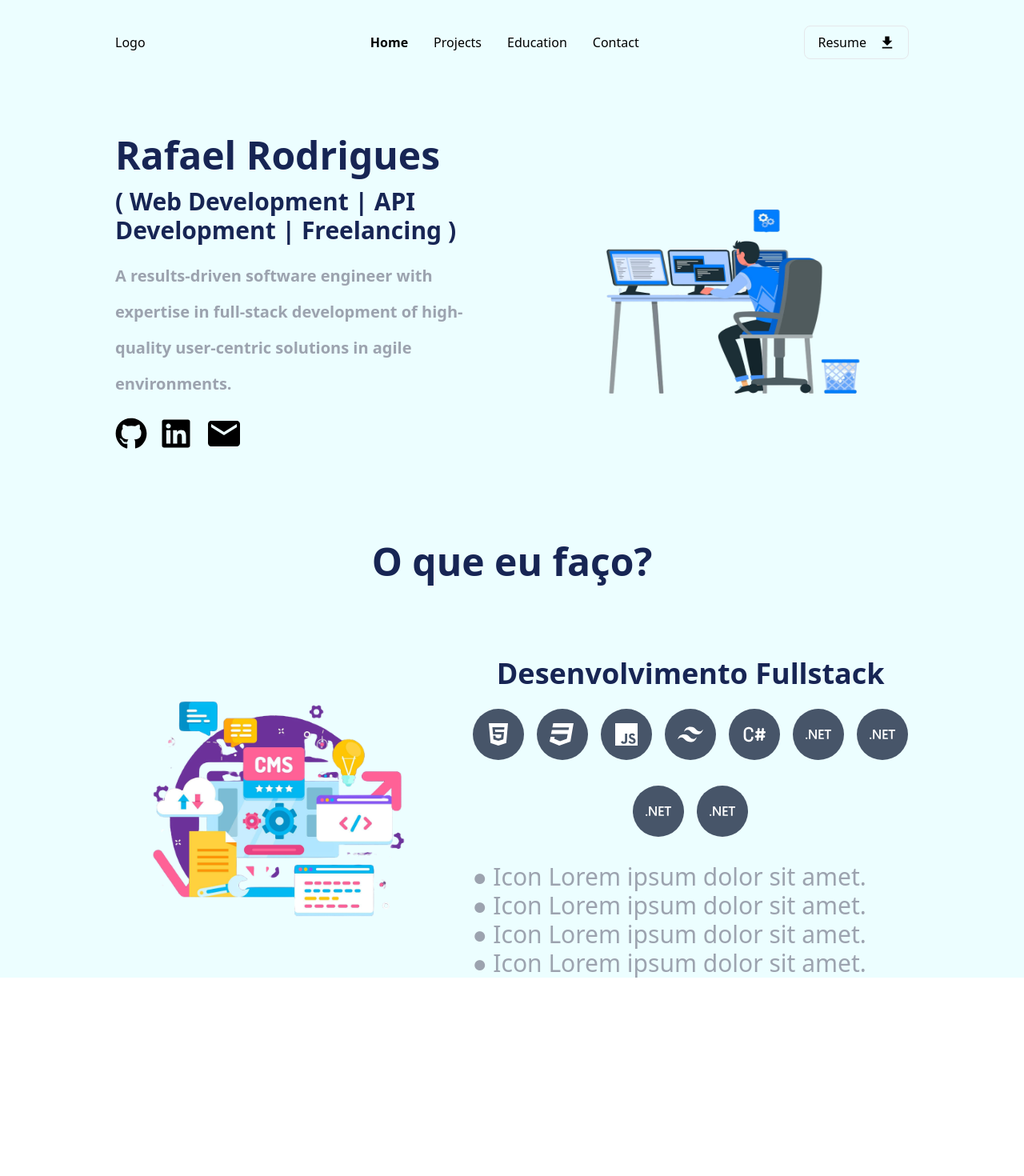
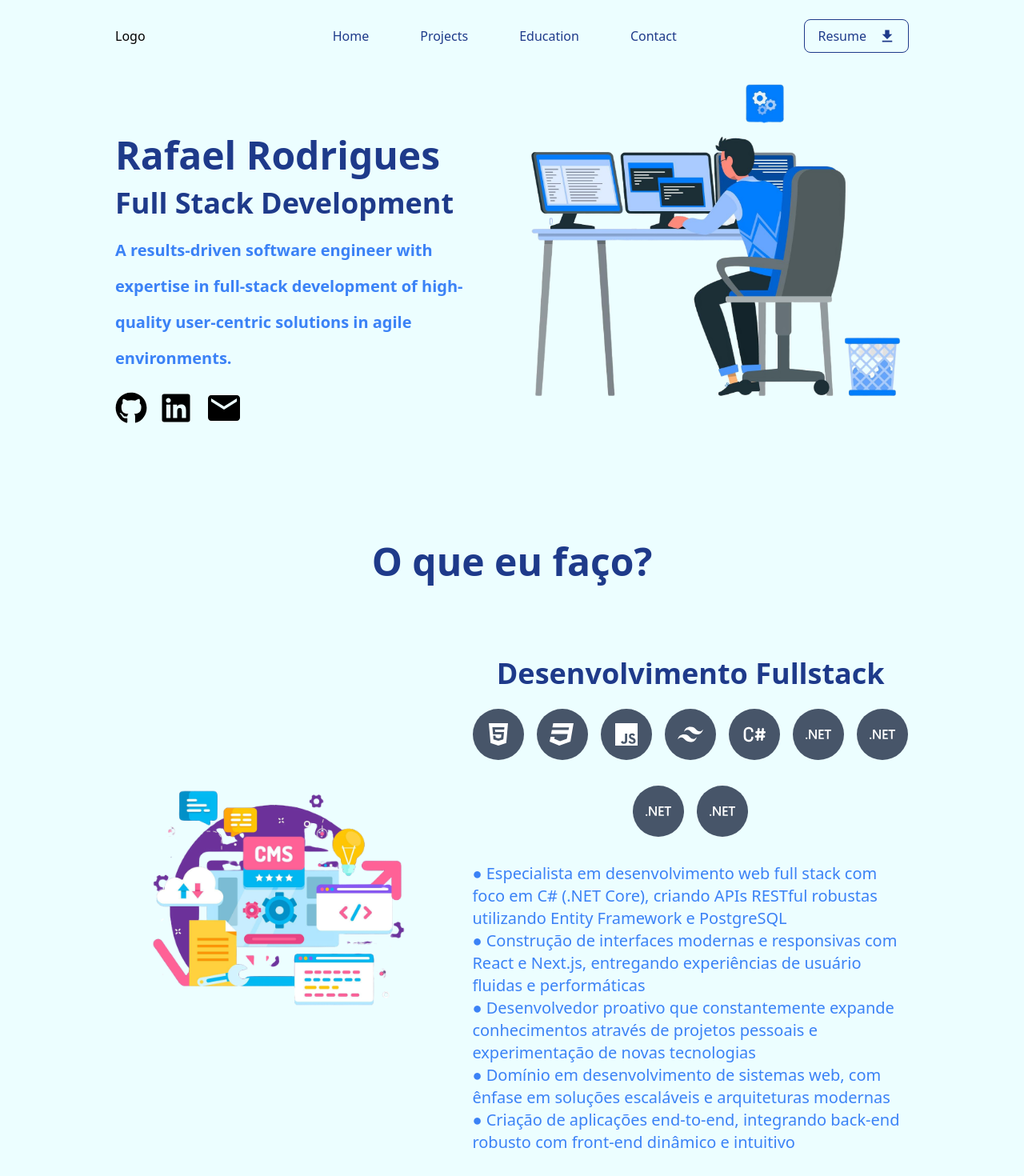
Before and after one commit to rafaelrmdd/portfolio-v2, a Next.js app: page / in a window 1280 px wide. Shown: the top 1470 px of the page at 80% size. Before the commit the page ends 1224 px from the top, so only its background shows below. Built offline with nearby package versions, Linux system fonts and the light colour scheme.

Commit message:
add: visual changes, image position

```diff
--- a/src/components/Education/Content/index.jsx
+++ b/src/components/Education/Content/index.jsx
@@ -37,7 +37,7 @@ export default function Content() {
                     </div>
 
                     <div className="w-[50%] flex justify-center items-center">
-                        <h1 className="text-center text-blue-950 text-6xl font-semibold">Formação e Certificações</h1>
+                        <h1 className="text-center text-blue-900 text-6xl font-semibold">Formação e Certificações</h1>
                     </div>
                 </div>
 
--- a/src/components/Header/index.jsx
+++ b/src/components/Header/index.jsx
@@ -2,18 +2,44 @@ import { IoMdDownload } from "react-icons/io";
 
 export default function Header() {
     return (
-        <header className="flex py-8 justify-between items-center">
+        <header className="flex py-6 justify-between items-center relative z-[10]">
             <div className="w-28">
                 Logo
             </div>
+
             <nav className="flex gap-8">
-                <a href="/" className="font-bold">Home</a>
-                <a href="/projects">Projects</a>
-                <a href="/education">Education</a>
-                <a href="/contact">Contact</a>
+                <a
+                    href="/"
+                    className="font-medium text-blue-900 py-2 px-4 hover:bg-blue-300 rounded-md duration-300"
+                >
+                    Home
+                </a>
+
+                <a
+                    href="/projects"
+                    className="font-medium text-blue-900 py-2 px-4 hover:bg-blue-300 rounded-md duration-300"
+                >
+                    Projects
+                </a>
+
+                <a
+                    href="/education"
+                    className="font-medium text-blue-900 py-2 px-4 hover:bg-blue-300 rounded-md duration-300"
+                >
+                    Education
+                </a>
+
+                <a
+                    href="/contact"
+                    className="font-medium text-blue-900 py-2 px-4 hover:bg-blue-300 rounded-md duration-300"
+                >
+                    Contact
+                    </a>
             </nav>
 
-            <button className="flex items-center gap-4 border rounded-lg px-4 py-2">
+            <button
+                className="flex items-center gap-4 border border-blue-900 rounded-lg px-4 py-2 text-blue-900"
+            >
                 Resume
                 <IoMdDownload className="w-5 h-5"/>
             </button>
--- a/src/components/Home/Content/index.jsx
+++ b/src/components/Home/Content/index.jsx
@@ -11,17 +11,18 @@ import { TbBrandCSharp } from "react-icons/tb";
 import { SiDotnet } from "react-icons/si";
 
 export default function HomeContent() {
+
     return (
         <div className="px-36 bg-cyan-50 w-full h-full">
             <Header />
 
-            <main className="mt-16">
-                <div className="flex justify-between">
+            <main className="mt-20 pb-16">
+                <div className="flex">
                     {/* Left Card  */}
                     <div className="w-[45%] flex flex-col gap-y-4">
-                        <h1 className="text-5xl font-semibold text-blue-950">Rafael Rodrigues</h1>
-                        <h2 className="text-3xl font-semibold text-blue-950">( Web Development | API Development | Freelancing )</h2>
-                        <h3 className="text-xl font-semibold text-gray-400 leading-[45px]">
+                        <h1 className="text-5xl font-bold text-blue-900">Rafael Rodrigues</h1>
+                        <h2 className="text-4xl font-semibold text-blue-900">Full Stack Development </h2>
+                        <h3 className="text-xl font-semibold text-blue-500 leading-[45px]">
                             A results-driven software engineer with expertise in full-stack development
                             of high-quality user-centric solutions in agile environments.
                         </h3>
@@ -35,25 +36,29 @@ export default function HomeContent() {
                     </div>
 
                     {/* Right Card */}
-                    <div className="w-[45%] mb-[-50px]">
-                        <Image src={ImagemTeste} alt="teste" className="w-full h-96"/>
+                    <div className="w-[55%]">
+                        <Image
+                        src={ImagemTeste}
+                        alt="teste"
+                        className="w-[650px] h-[650px] absolute top-[-50px] right-[65px]"
+                    />
                     </div>
                 </div>
 
-                <div className="w-full mt-28">
+                <div className="w-full mt-36">
                     <div className="flex flex-col items-center w-full">
-                        <h1 className="text-5xl font-semibold text-blue-950">O que eu faço?</h1>
+                        <h1 className="text-5xl font-semibold text-blue-900">O que eu faço?</h1>
                     </div>
 
                     <div className="flex justify-between mt-24">
                         {/* Left Card */}
-                        <div className="w-[40%]">
-                            <Image src={WhatIDoCardImage} alt="teste" className="w-full "/>
+                        <div className="w-[40%] flex justify-center">
+                            <Image src={WhatIDoCardImage} alt="teste" className="object-scale-down "/>
                         </div>
 
                         {/* Right Card */}
                         <div className="w-[55%]">
-                            <h2 className="text-4xl font-semibold text-blue-950 text-center">Desenvolvimento Fullstack</h2>
+                            <h2 className="text-4xl font-semibold text-blue-900 text-center">Desenvolvimento Fullstack</h2>
 
                             {/* Icons */}
                             <div className="mt-6 flex flex-wrap gap-x-4 gap-y-8 items-center justify-center">
@@ -87,10 +92,11 @@ export default function HomeContent() {
                             </div>
 
                             <div className="mt-8">
-                                <h3 className="text-3xl text-gray-400">● Icon Lorem ipsum dolor sit amet.</h3>
-                                <h3 className="text-3xl text-gray-400">● Icon Lorem ipsum dolor sit amet.</h3>
-                                <h3 className="text-3xl text-gray-400">● Icon Lorem ipsum dolor sit amet.</h3>
-                                <h3 className="text-3xl text-gray-400">● Icon Lorem ipsum dolor sit amet.</h3>
+                                <h3 className="text-xl text-blue-500 ">● Especialista em desenvolvimento web full stack com foco em C# (.NET Core), criando APIs RESTful robustas utilizando Entity Framework e PostgreSQL</h3>
+                                <h3 className="text-xl text-blue-500 ">● Construção de interfaces modernas e responsivas com React e Next.js, entregando experiências de usuário fluidas e performáticas</h3>
+                                <h3 className="text-xl text-blue-500 ">● Desenvolvedor proativo que constantemente expande conhecimentos através de projetos pessoais e experimentação de novas tecnologias</h3>
+                                <h3 className="text-xl text-blue-500 ">● Domínio em desenvolvimento de sistemas web, com ênfase em soluções escaláveis e arquiteturas modernas</h3>
+                                <h3 className="text-xl text-blue-500 ">● Criação de aplicações end-to-end, integrando back-end robusto com front-end dinâmico e intuitivo</h3>
                             </div>
                         </div>
                     </div>
```
